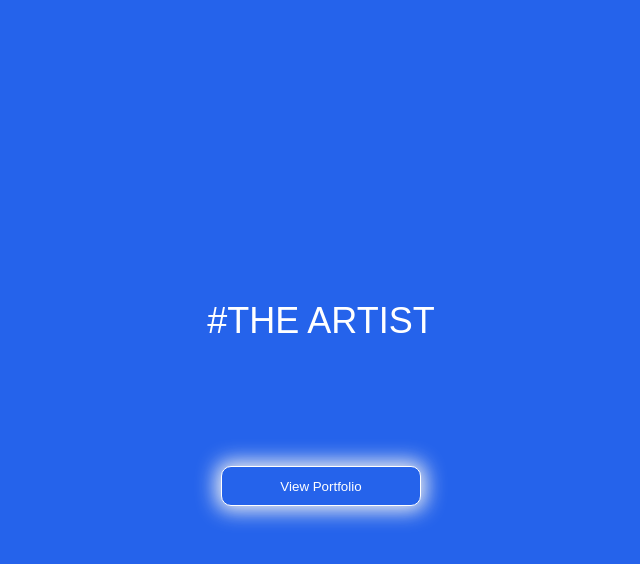
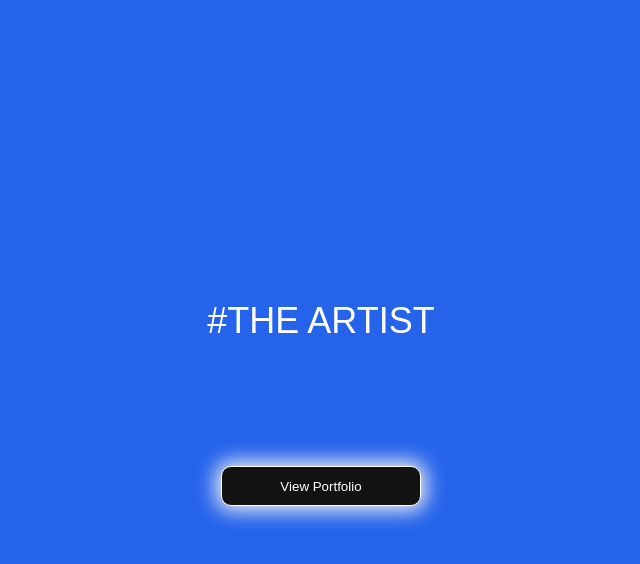
Before and after one commit to noth3dev/ARTIST, a plain HTML site: page index.html in a window 1280 px wide. In both pictures the pointer is over the button "View Portfolio". Shown: the whole page, without its empty margins (319-959 px from the left). Drawn offline with Linux system fonts and the light colour scheme.

Commit message:
Update index.html

```diff
--- a/index.html
+++ b/index.html
@@ -91,7 +91,7 @@
   transition: ease-in-out 0.5s;
   }
   .btn:hover {
-  background-color: #2563EB;
+  background-color: #121212;
   color: white;
   border: white 1px solid;
   box-shadow: 0px 0px 20px 5px #f0f0f0;
```
